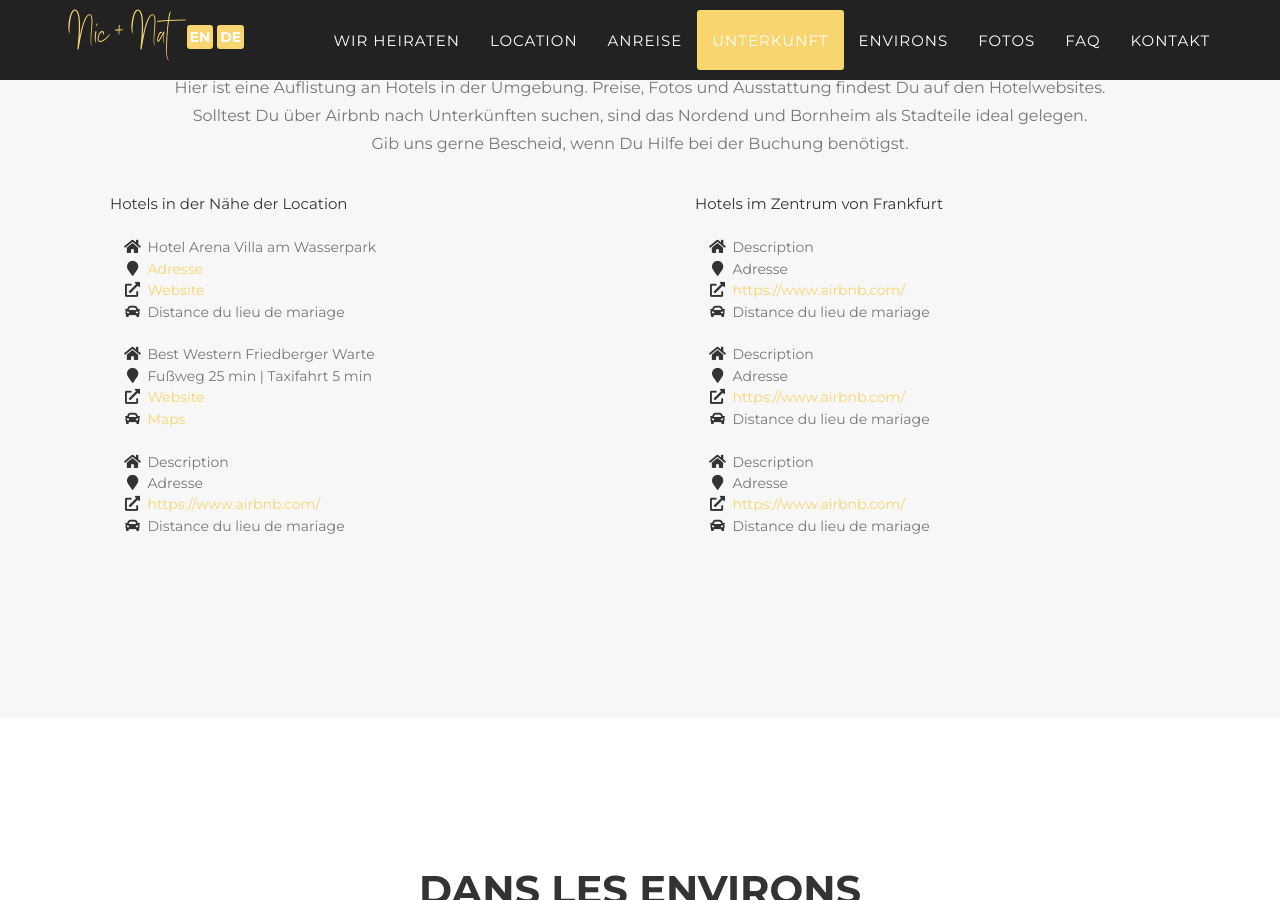
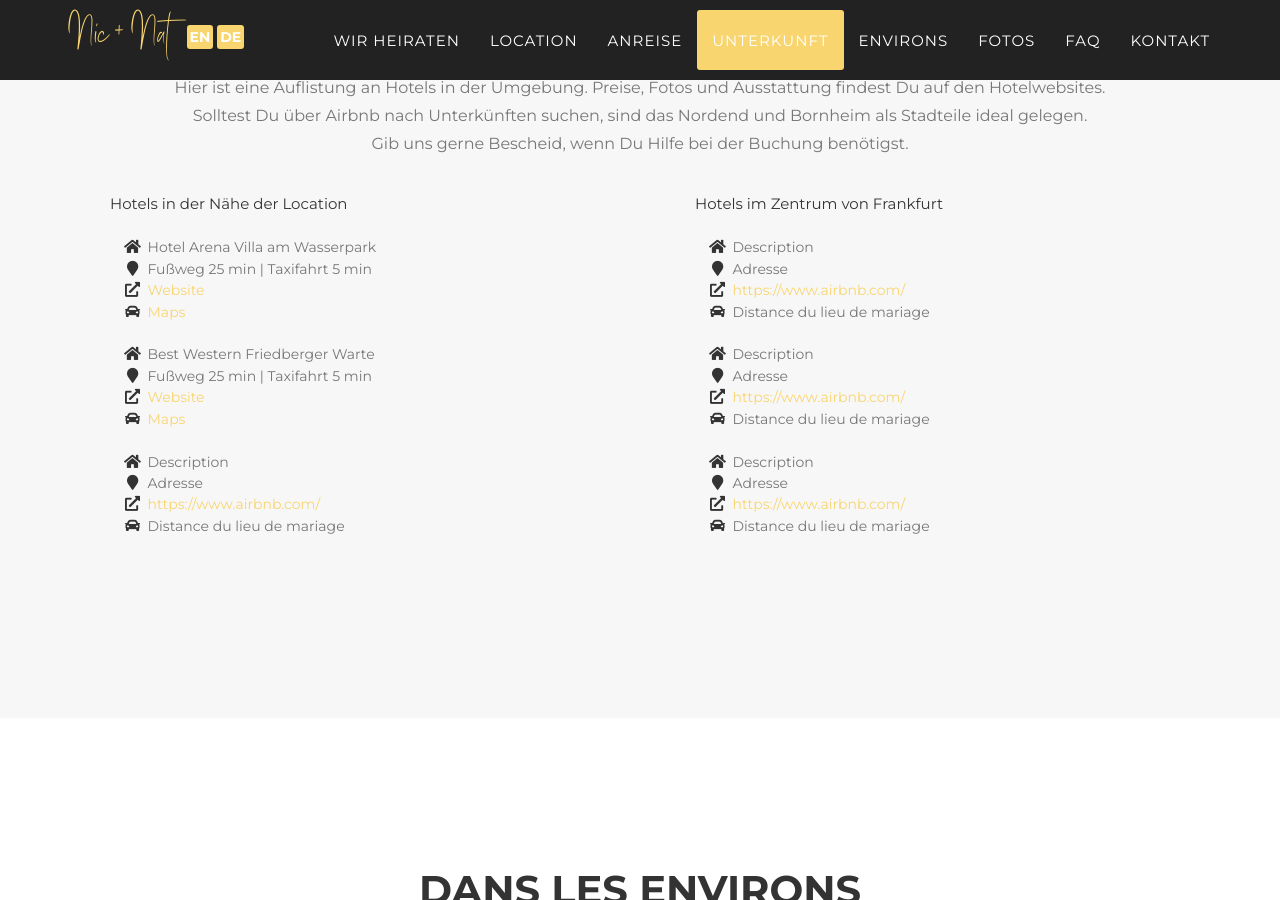
Before and after one commit to nic-nat/wedding, a Jekyll site: the page built from _fr_pages/index.html, in a window 1280 px wide and 900 px high, scrolled down 3854 px. Built offline with Jekyll 4.4.1, drawn with Linux system fonts in a browser that asks for light colours; some web fonts are replaced.

Commit message:
Update stay.html

```diff
--- a/_includes/fr_data/stay.html
+++ b/_includes/fr_data/stay.html
@@ -18,13 +18,13 @@
                                 <span class="fa-li"><i class="fa fa-home"></i></span><span class="text-muted plist">Hotel Arena Villa am Wasserpark</span>
                             </li>
                             <li>
-                                <span class="fa-li"><i class="fa fa-map-marker"></i></span><span class="plist"><a href="https://www.google.com/maps/place/Arena+Villa+am+Wasserpark/@50.1369158,8.6969598,15z/data=!4m2!3m1!1s0x0:0xeba04f9420ec6b86?sa=X&ved=2ahUKEwjE97bQ5qL2AhWiS_EDHc60DioQ_BJ6BAgkEAU">Adresse</a></span>
+                                <span class="fa-li"><i class="fa fa-map-marker"></i></span><span class="text-muted plist">Fußweg 25 min | Taxifahrt 5 min</span>
                             </li>
                             <li>
                                 <span class="fa-li"><i class="fas fa-external-link-alt"></i></span><span class="plist"><a href="https://villa-am-wasserpark.com">Website</a></span>
                             </li>
                             <li>
-                                <span class="fa-li"><i class="fa fa-car"></i></span><span class="text-muted plist">Distance du lieu de mariage</span>
+                                <span class="fa-li"><i class="fa fa-car"></i></span><span class="plist"><a href="https://www.google.com/maps/place/Arena+Villa+am+Wasserpark/@50.1369158,8.6969598,15z/data=!4m2!3m1!1s0x0:0xeba04f9420ec6b86?sa=X&ved=2ahUKEwjE97bQ5qL2AhWiS_EDHc60DioQ_BJ6BAgkEAU">Maps</a></span>
                             </li>
                             <li><br></li>
                         </ul>
```
